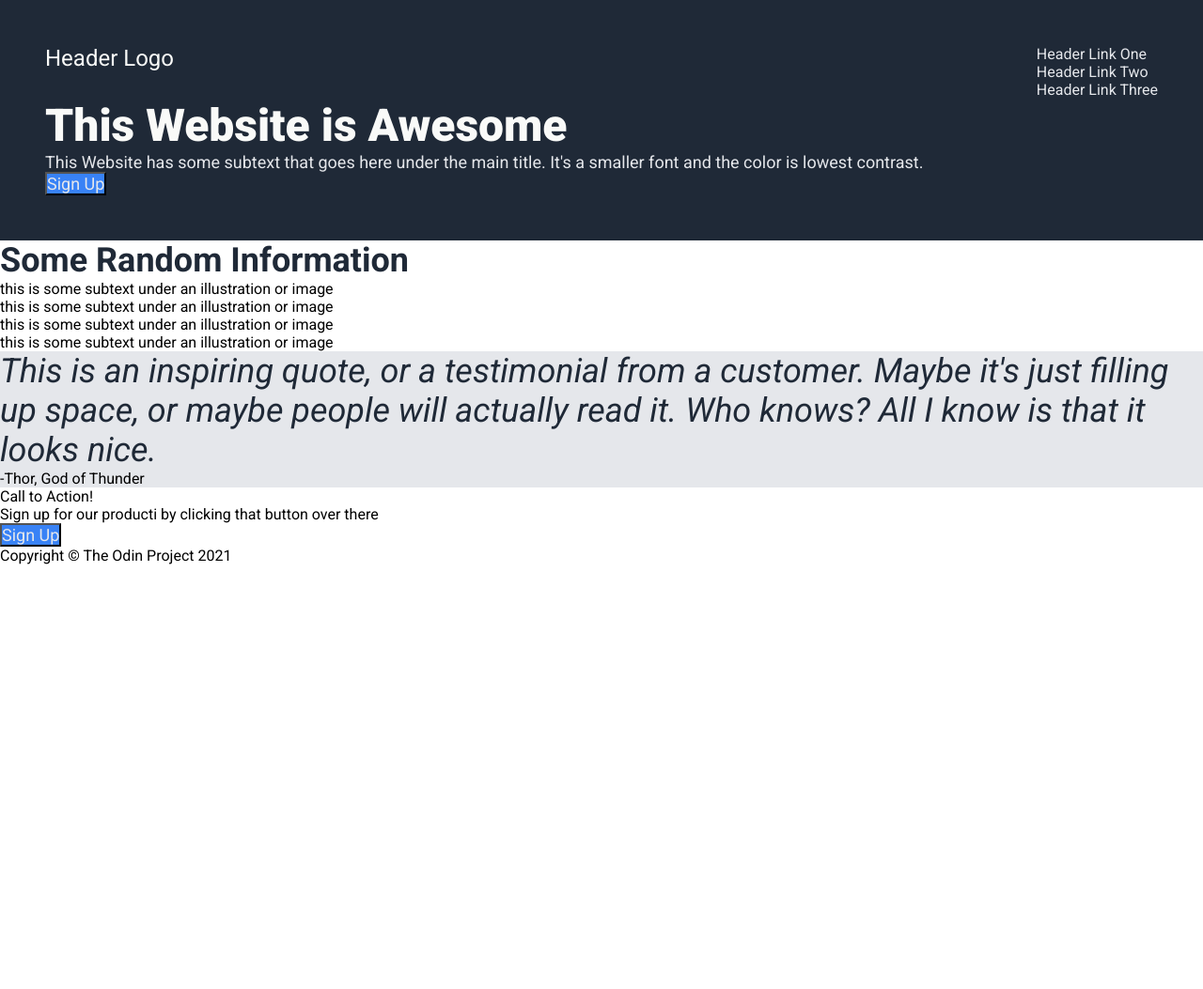
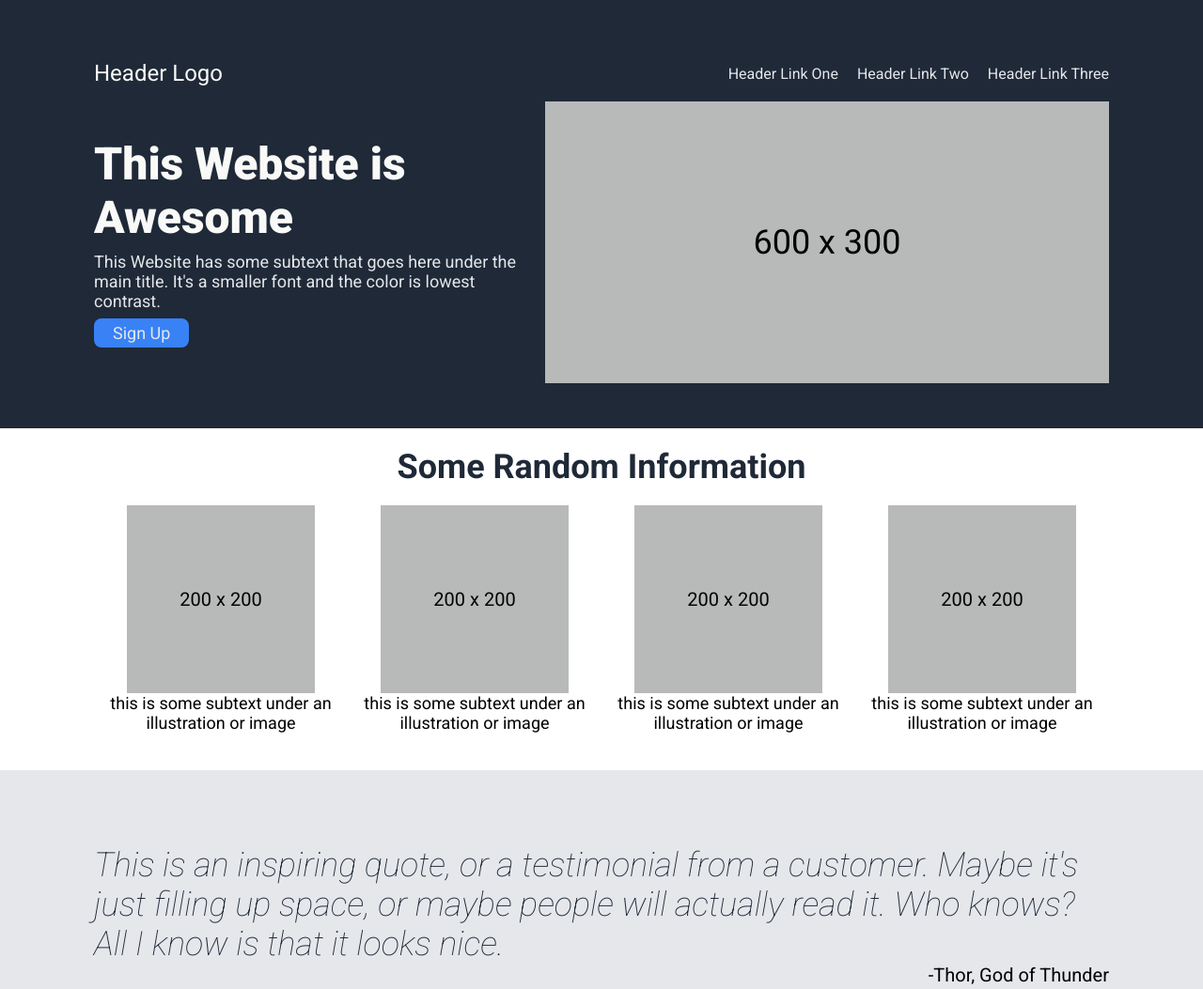
Before and after one commit to ForkFiesta/odin-landing-page-2, a plain HTML site: page index.html in a window 1280 px wide. Shown: the top 1053 px of the page at 94% size. Before the commit the page ends 800 px from the top, so only its background shows below. Drawn offline with Linux system fonts and the light colour scheme.

Commit message:
complete css and adjust HTML accordingly

```diff
--- a/index.html
+++ b/index.html
@@ -10,7 +10,9 @@
 
 <body>
     <header>
+
         <nav>
+            <div class="nav-wrapper">
                 <div class="logo">
                     <p>Header Logo</p>
                 </div>
@@ -19,7 +21,9 @@
                     <li><a href=#>Header Link Two</a></li>
                     <li><a href=#>Header Link Three</a></li>
                 </ul>
+            </div>
         </nav>
+
         <div class="header-container">
             <div class="hero-left">
                 <h1 class="hero-main">
@@ -29,29 +33,37 @@
                     is lowest contrast.</p>
                 <button class="sign-up-button"><a href="#">Sign Up</a></button>
             </div>
-            <div class="hero-right"></div>
+            <div class="hero-right"><p>600 x 300</p></div>
         </div>
     </header>
 
-    <section class = "information">
-        <div class = "information-container">
+    <section class="information">
+        <div class="information-container">
             <h2 class="info-title">Some Random Information</h2>
             <div class="description-container">
                 <div class="pic-text">
-                    <div class="info-pic"></div>
-                    <div class="description-text"><p>this is some subtext under an illustration or image</p></div>
+                    <div class="info-pic">200 x 200</div>
+                    <div class="description-text">
+                        <p>this is some subtext under an illustration or image</p>
+                    </div>
                 </div>
                 <div class="pic-text">
-                    <div class="info-pic"></div>
-                    <div class="description-text"><p>this is some subtext under an illustration or image</p></div>
+                    <div class="info-pic">200 x 200</div>
+                    <div class="description-text">
+                        <p>this is some subtext under an illustration or image</p>
+                    </div>
                 </div>
                 <div class="pic-text">
-                    <div class="info-pic"></div>
-                    <div class="description-text"><p>this is some subtext under an illustration or image</p></div>
+                    <div class="info-pic">200 x 200</div>
+                    <div class="description-text">
+                        <p>this is some subtext under an illustration or image</p>
+                    </div>
                 </div>
                 <div class="pic-text">
-                    <div class="info-pic"></div>
-                    <div class="description-text"><p>this is some subtext under an illustration or image</p></div>
+                    <div class="info-pic">200 x 200</div>
+                    <div class="description-text">
+                        <p>this is some subtext under an illustration or image</p>
+                    </div>
                 </div>
             </div>
         </div>
@@ -59,15 +71,24 @@
 
     <section class="motivational-quote">
         <div class="quote-container">
-            <div class="quote"><p>This is an inspiring quote, or a testimonial from a customer. Maybe it's just filling up space, or maybe people will actually read it. Who knows? All I know is that it looks nice.</p></div>
-            <div class="author"><p>-Thor, God of Thunder</p></div>
+            <div class="quote">
+                <p>This is an inspiring quote, or a testimonial from a customer. Maybe it's just filling up space, or
+                    maybe people will actually read it. Who knows? All I know is that it looks nice.</p>
+            </div>
+            <div class="author">
+                <p>-Thor, God of Thunder</p>
+            </div>
         </div>
     </section>
     <section class="call-to-action">
         <div class="cta-container">
             <div class="cta-left">
-                <div class="cta-main-text"><p>Call to Action!</p></div>
-                <div class="cta-sub-text"><p>Sign up for our producti by clicking that button over there</p></div>
+                <div class="cta-main-text">
+                    <p>Call to Action!</p>
+                </div>
+                <div class="cta-sub-text">
+                    <p>Sign up for our producti by clicking that button over there</p>
+                </div>
             </div>
             <div class="cta-button">
                 <button class="sign-up-button"><a href=#>Sign Up</a></button>
--- a/style.css
+++ b/style.css
@@ -65,6 +65,7 @@ header .logo{
     background-color: #3882F6;
     font-size: 18px;
     color: #E5E7EB;
+    border: none;
 }
 
 .info-title {
@@ -73,12 +74,154 @@ header .logo{
 }
 
 .quote {
-    font-style: italic;
+    font-style:italic;
+    font-weight: 100;
     font-size: 36px;
     color: #1F2937
 }
 
-nav {
+.nav-wrapper{
     display: flex;
     justify-content: space-between;
+    align-items: center;
+    height: 60px;
+    max-width: 1080px;
+    margin: 0 auto;
 }
+
+.nav-links{
+    display: flex;
+    justify-content: baseline;
+    align-items: center;
+    gap:20px;
+}
+
+.header-container {
+    display: flex;
+    max-width: 1080px;
+    justify-content: space-between;
+    align-items: center;
+    margin:0 auto;
+    gap:16px;
+}
+
+.hero-left {
+    max-width: 600px;
+    display: flex;
+    flex-direction: column;
+    align-items: baseline;
+    /* justify-content: baseline; */
+    gap:8px
+}
+
+.hero-right{
+    display: flex;
+    justify-content: center;
+    align-items: center;
+    width: 600px;
+    height:300px;
+    background-color: #b8b9b9;
+    flex-shrink: 0;
+    font-size: 36px;
+    color:black;
+
+
+}
+
+.sign-up-button {
+    padding:5px 20px 5px 20px;
+    border-radius: 8px;
+}
+
+.information-container{
+    display: flex;
+    flex-direction: column;
+    align-items: center;
+    justify-content: center;
+    max-width: 1080px;
+    margin: 20px auto;
+    padding-bottom: 20px;
+}
+
+.description-container{
+    display: flex;
+    justify-content: center;
+    align-items: center;
+    margin-top: 20px;
+}
+
+.info-pic {
+    display:flex;
+    justify-content: center;
+    align-items: center;
+    height: 200px;
+    width: 200px;
+    background-color: #b8b9b9;
+    font-size: 20px;
+}
+
+.pic-text {
+    display: flex;
+    flex-direction: column;
+    justify-content: center;
+    align-items: center;
+
+}
+
+.description-text{
+    text-align: center;
+    font-size: 18px;
+}
+
+.motivational-quote {
+    padding:80px 0 80px
+}
+
+.quote-container{
+    display: flex;
+    flex-direction: column;
+    max-width: 1080px;
+    margin: 0 auto;
+}
+
+.author {
+    align-self: flex-end;
+    font-size: 20px;
+}
+
+.cta-container {
+    display: flex;
+    justify-content: center;
+    align-items: center;
+    max-width: 600px;
+    margin: 20px auto;
+    padding:40px;
+    background-color: #3882F6;
+    color: #E5E7EB;
+    gap:20px;
+    border-radius: 5px;
+
+}
+
+.cta-left{
+    display: flex;
+    flex-direction: column;
+    align-items: baseline;
+    gap:5px
+}
+
+.cta-main-text{
+    font-size: 22px;
+    font-weight: bold;
+}
+
+.cta-button button {
+    border: 1px solid #F9FAF8;
+}
+
+footer{
+    background-color: #1F2937;
+    color:#F9FAF8;
+    text-align: center;
+    padding: 10px 0 10px 0;
+}
```
Lines whose indentation alone changed are shown as unchanged.
